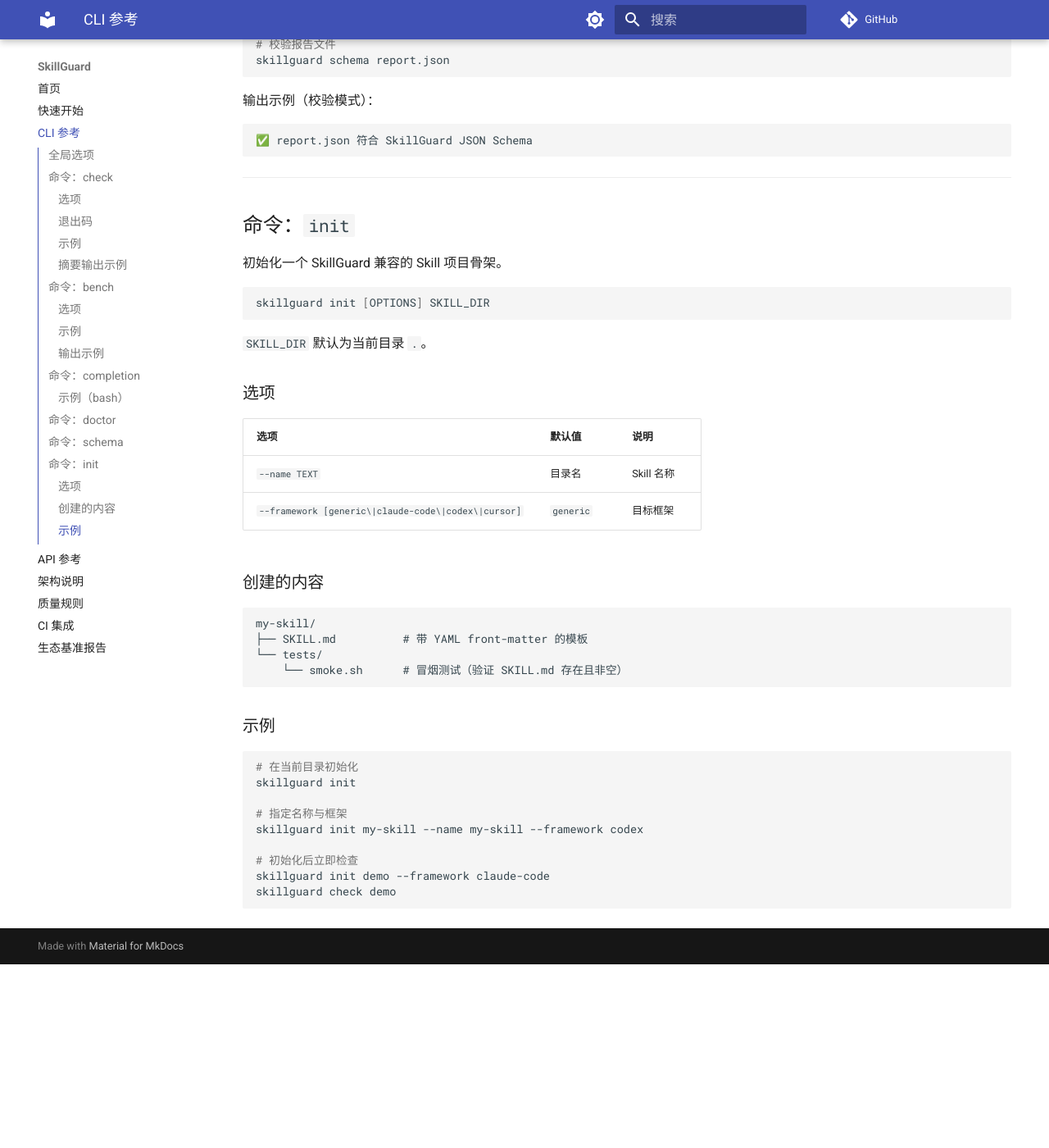
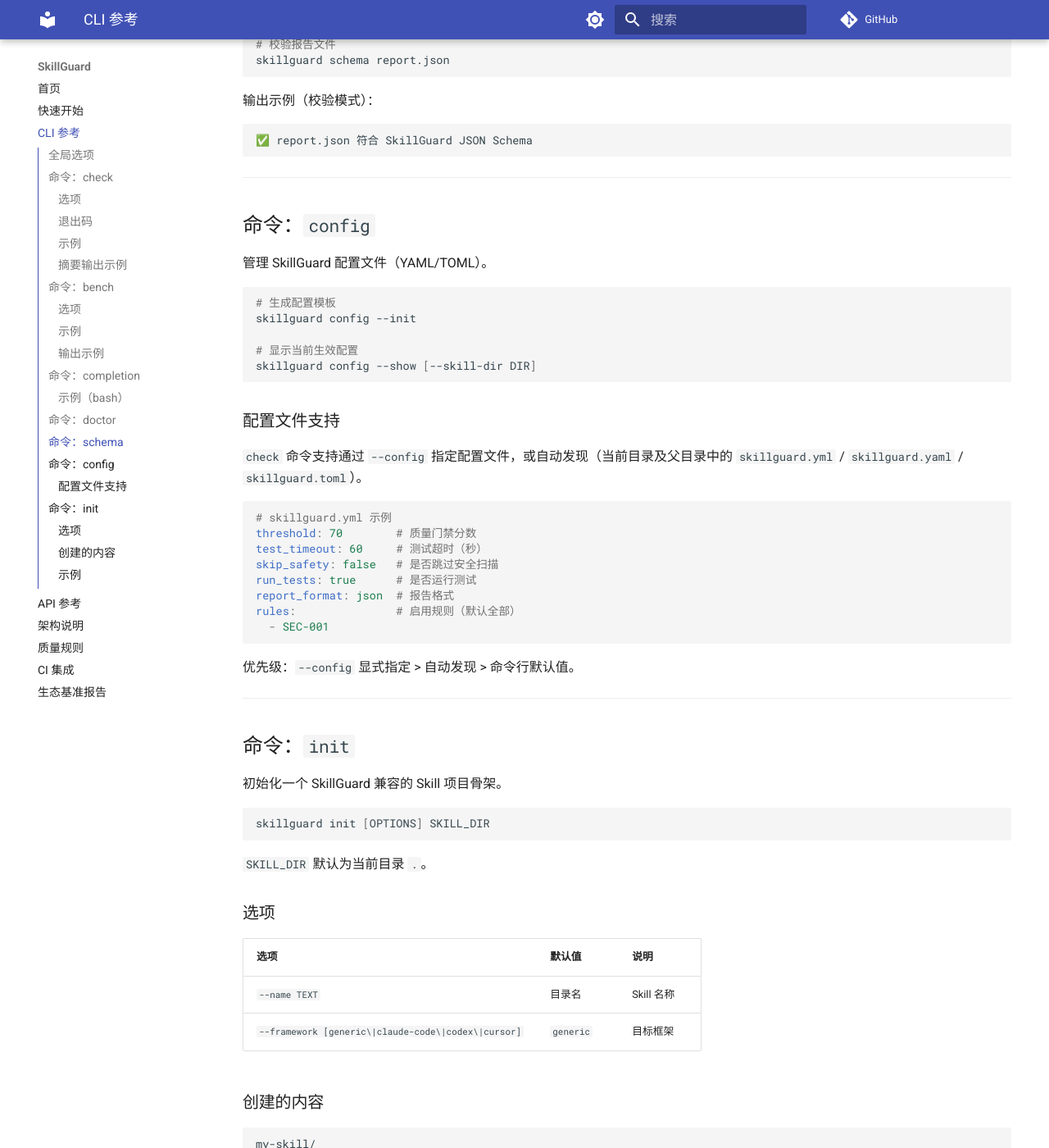
Before and after one commit to la2278647-arch/skillguard, an MkDocs documentation site: the page built from docs/cli.md, in a window 1280 px wide and 1400 px high, scrolled down 4220 px. Shown: the whole window at 82% size. Built offline with MkDocs 1.6.1 and Material for MkDocs 9.7.7, drawn with Linux system fonts in a browser that asks for light colours; comment, search, counter and statistics services are not loaded; before the commit the page ends 5396 px from its top, so only the background shows below that.

Commit message:
docs: add config command to CLI reference

````diff
--- a/docs/cli.md
+++ b/docs/cli.md
@@ -185,6 +185,37 @@
 
 ---
 
+## 命令：`config`
+
+管理 SkillGuard 配置文件（YAML/TOML）。
+
+```bash
+# 生成配置模板
+skillguard config --init
+
+# 显示当前生效配置
+skillguard config --show [--skill-dir DIR]
+```
+
+### 配置文件支持
+
+`check` 命令支持通过 `--config` 指定配置文件，或自动发现（当前目录及父目录中的 `skillguard.yml` / `skillguard.yaml` / `skillguard.toml`）。
+
+```yaml
+# skillguard.yml 示例
+threshold: 70        # 质量门禁分数
+test_timeout: 60     # 测试超时（秒）
+skip_safety: false   # 是否跳过安全扫描
+run_tests: true      # 是否运行测试
+report_format: json  # 报告格式
+rules:               # 启用规则（默认全部）
+  - SEC-001
+```
+
+优先级：`--config` 显式指定 > 自动发现 > 命令行默认值。
+
+---
+
 ## 命令：`init`
 
 初始化一个 SkillGuard 兼容的 Skill 项目骨架。
````
